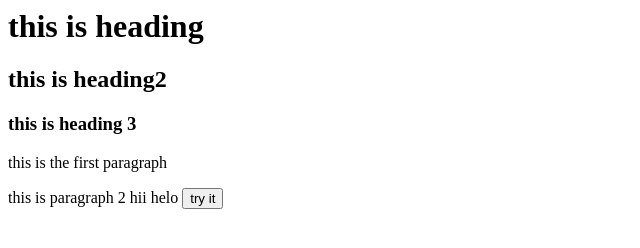
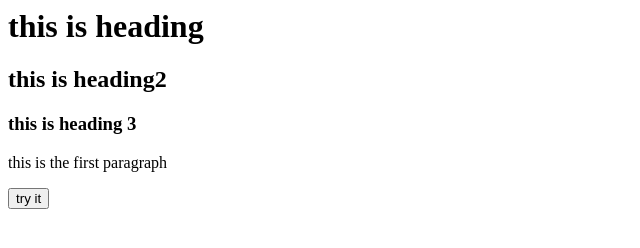
Before and after one commit to SatyaGayathri/git, a plain HTML site: page index.html in a window 1280 px wide. Shown: the whole page, without its empty margins (0-640 px from the left). Drawn offline with Linux system fonts and the light colour scheme.

Commit message:
Update index.html

```diff
--- a/index.html
+++ b/index.html
@@ -4,9 +4,7 @@
         <h2>this is heading2</h2>
         <h3>this is heading 3</h3>
         <p>this is the first paragraph</p>
-        <p2>this is paragraph 2</p2>
-        <p3>hii</p3>
-        <p4>helo</p4>
+
         <button>try it</button>
     </body>
 </html>
```
